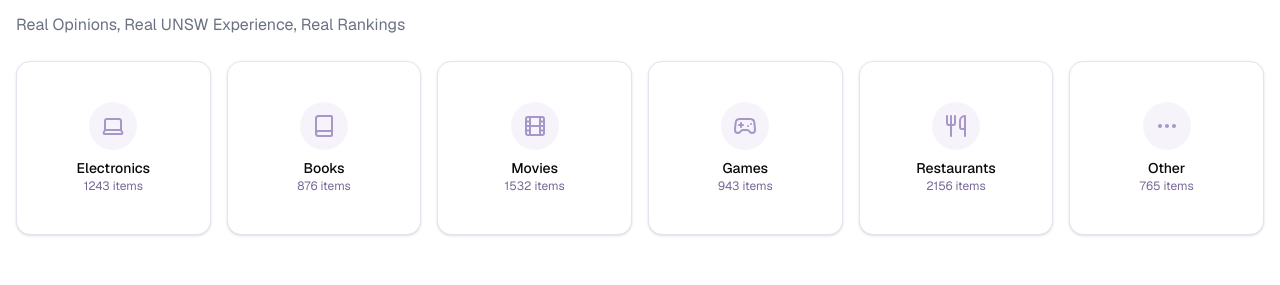
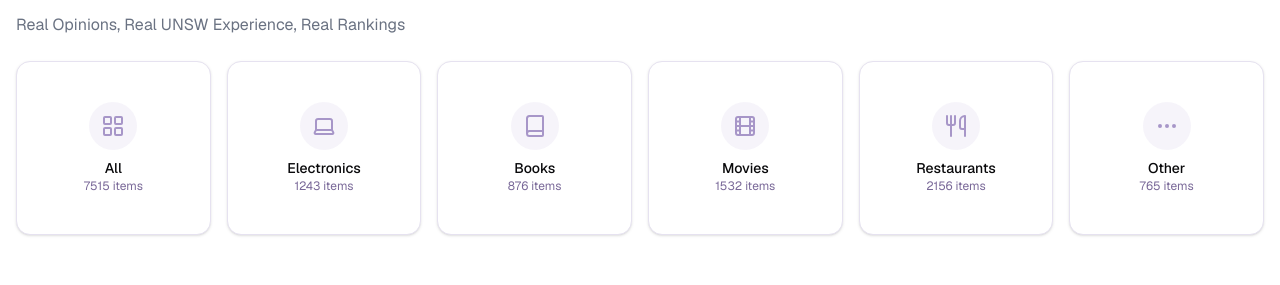
Before and after one commit to FourRankers/RankIt, a Next.js app in the folder frontend/: page / in a window 1280 px wide. Shown: the part 136-421 px from the top of the page. Built offline with nearby package versions, Linux system fonts and the light colour scheme.

Commit message:
feat: add 'All' category to homepage

```diff
--- a/frontend/src/app/page.tsx
+++ b/frontend/src/app/page.tsx
@@ -47,7 +47,6 @@
   //   fetchItems();
   // }, []);
 
-  // 模拟商品数据
   const items = [
     {
       id: "1",
@@ -57,7 +56,6 @@
       reviewCount: 1243,
       image: "/default.jpg"
     },
-    // ... other items
   ]
 
   return (
@@ -106,6 +104,13 @@
             </div>
             <div className="grid grid-cols-2 sm:grid-cols-3 md:grid-cols-4 lg:grid-cols-6 gap-4">
               <CategoryCard
+                name="All"
+                count={7515}
+                icon="layout-grid"
+                isSelected={selectedCategory === "All"}
+                onClick={() => setSelectedCategory("All")}
+              />
+              <CategoryCard
                 name="Electronics"
                 count={1243}
                 icon="laptop"
@@ -125,13 +130,6 @@
                 icon="film"
                 isSelected={selectedCategory === "Movies"}
                 onClick={() => setSelectedCategory("Movies")}
-              />
-              <CategoryCard
-                name="Games"
-                count={943}
-                icon="gamepad-2"
-                isSelected={selectedCategory === "Games"}
-                onClick={() => setSelectedCategory("Games")}
               />
               <CategoryCard
                 name="Restaurants"
--- a/frontend/src/components/add-item-dialog.tsx
+++ b/frontend/src/components/add-item-dialog.tsx
@@ -15,10 +15,10 @@
 }
 
 const categories = [
+  { value: 'all', label: 'All' },
   { value: 'electronics', label: 'Electronics' },
   { value: 'books', label: 'Books' },
   { value: 'movies', label: 'Movies' },
-  { value: 'games', label: 'Games' },
   { value: 'restaurants', label: 'Restaurants' },
   { value: 'other', label: 'Other' },
 ];
--- a/frontend/src/components/category-card.tsx
+++ b/frontend/src/components/category-card.tsx
@@ -1,6 +1,6 @@
 import type React from "react"
 import type { LucideIcon } from 'lucide-react'
-import { Book, Film, Gamepad2, Laptop, MoreHorizontal, Utensils } from "lucide-react"
+import { Book, Film, Gamepad2, Laptop, MoreHorizontal, Utensils, LayoutGrid } from "lucide-react"
 import { cn } from "@/lib/utils"
 import { Card, CardContent } from "@/components/ui/card"
 
@@ -50,6 +50,8 @@
 
 function getIconByName(name: string): LucideIcon {
   switch (name.toLowerCase()) {
+    case "layout-grid":
+      return LayoutGrid
     case "laptop":
       return Laptop
     case "book":
```
